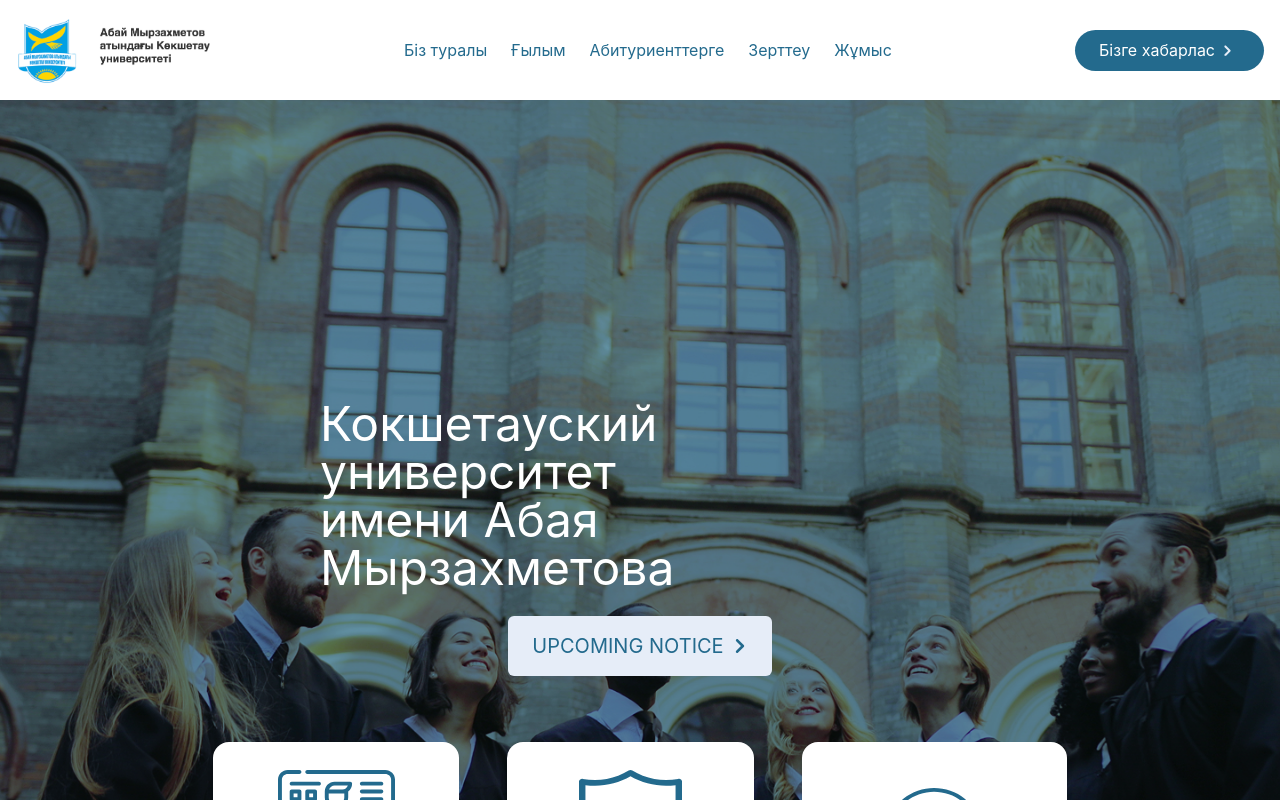
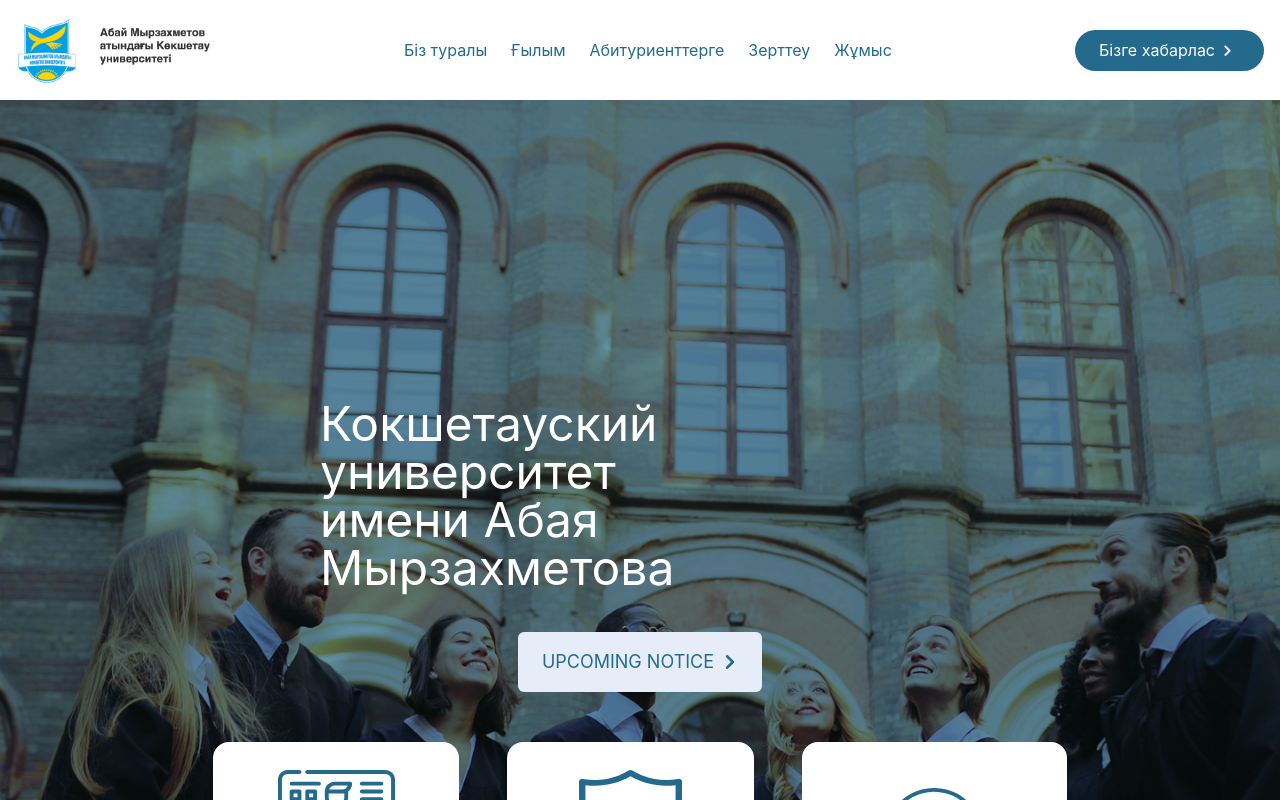
Before and after one commit to dagamaDev/kuam, a Vue app: page / in a window 1280 px wide. Shown: the top 800 px of the page. Built offline with nearby package versions, Linux system fonts and the light colour scheme; the HTML template or start-up script is replaced by a standard one.

Commit message:
fix(hero button)

```diff
--- a/src/components/universityMain.vue
+++ b/src/components/universityMain.vue
@@ -1,10 +1,10 @@
 <template>
     <div class="absolute">
         <div class="flex flex-col items-center">
-            <div class="flex justify-center gap-3 mb-6">
+            <div class="flex justify-center gap-3 mb-10">
                 <h1 class="text-5xl text-white leading-12">Кокшетауский университет <br> имени Абая Мырзахметова</h1>
             </div>
-            <button class="bg-[#e6edf8] flex gap-2 items-center text-[#236a8d] px-6 py-4 rounded-md text-xl">
+            <button class="bg-[#e6edf8] flex gap-2 items-center text-[#236a8d] px-6 py-4 rounded-md text-lg">
                 <span>UPCOMING NOTICE</span> <span><img class="size-4" src='../assets/colored-vector.svg' alt=""></span>
             </button>
         </div>
```
